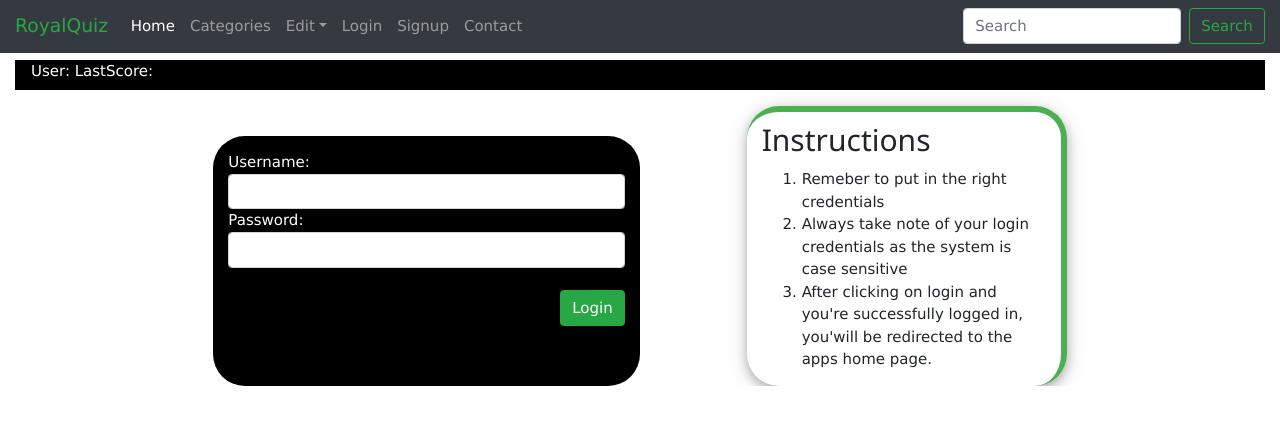
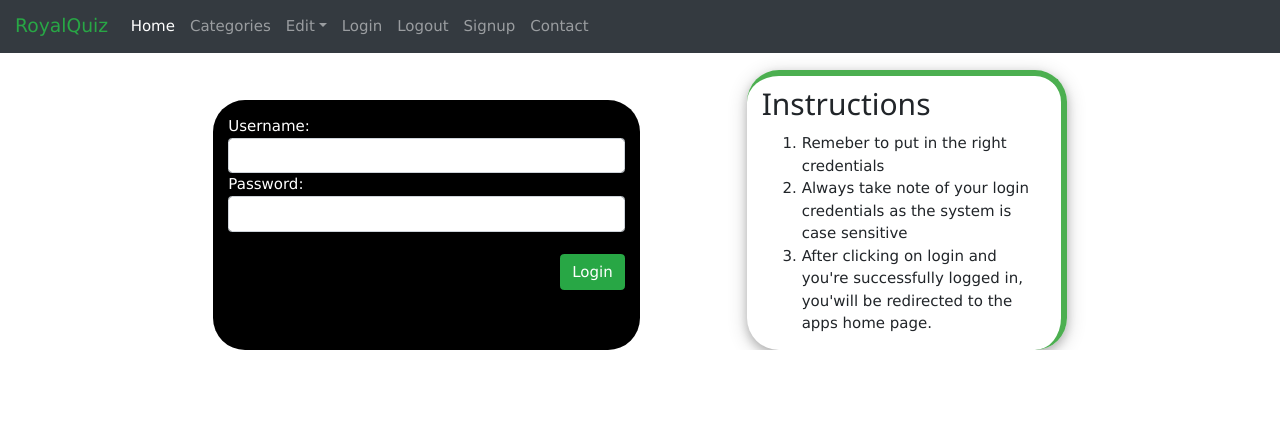
Before and after one commit to royaleagle-dev/royal_quiz, a Django app: page /mlogin/ in a window 1280 px wide. Shown: the top 425 px of the page. Run offline with Django 3.2, Linux system fonts and the light colour scheme; some libraries are stand-ins or nearby versions.

Commit message:
2.0 beta minor bug fixes

```diff
--- a/Royal/settings.py
+++ b/Royal/settings.py
@@ -131,7 +131,7 @@ USE_TZ = True
 
 STATIC_URL = '/static/'
 LOGIN_REDIRECT_URL = '/quiz/'
-LOGIN_URL = '/accounts/login/'
+LOGIN_URL = '/mlogin/'
 
 # Heroku: Update database configuration from $DATABASE_URL.
 import dj_database_url
--- a/quiz/models.py
+++ b/quiz/models.py
@@ -46,7 +46,7 @@ class MyUser(models.Model):
     firstname = models.CharField(max_length = 200)
     lastname = models.CharField(max_length = 200)
     username = models.CharField(max_length = 200)
-    password = models.CharField(max_length = 4)
+    password = models.CharField(max_length = 200)
     email = models.EmailField(max_length = 200)
     added = models.DateTimeField(auto_now_add = True)
     score = models.IntegerField(default = 0)
--- a/quiz/templates/quiz/base.html
+++ b/quiz/templates/quiz/base.html
@@ -51,7 +51,6 @@
         				<a class="nav-link dropdown-toggle" href="#" id="navbarDropdown" role="button" data-toggle="dropdown" aria-haspopup="true" aria-expanded="false">
           				Edit</a>
         				<div class="dropdown-menu" aria-labelledby="navbarDropdown">
-          					<a class="dropdown-item" href="">Questions</a>
                             <a class="dropdown-item" href="{%url 'dashboard'%}">DashBoard</a>
           					<div class="dropdown-divider"></div>
           						<a class="dropdown-item" href="#">Promotions</a>
@@ -63,6 +62,10 @@
       					<li class="nav-item">
         				<a class="nav-link" href="{%url 'mylogin'%}">Login</a>
       					</li>
+                        <li class="nav-item">
+        				<a class="nav-link" href="{%url 'logout'%}">Logout</a>
+      					</li>
+
                 <li class="nav-item">
                 <a class="nav-link" href="{%url 'signup'%}">Signup</a>
                 </li>
@@ -73,12 +76,17 @@
                 <li class="nav-item">
                 <a class="nav-link btn btn-success w3-focus" href="#">{{user.username}}</a>
                 </li>
+
+                <li class="nav-item">
+                <a class="nav-link btn btn-success w3-focus" href="#">RQ = </a>
+                </li>
+
                 {%endif%}
     				</ul>
-    				<form class="form-inline my-2 my-lg-0" action = "">
+    				<!--<form class="form-inline my-2 my-lg-0" action = "">
       					<input class="form-control mr-sm-2" type="search" placeholder="Search" aria-label="Search" id = "search" name = "search">
       					<button class="btn btn-outline-success my-2 my-sm-0" type="submit"  >Search</button>
-    				</form>
+    				</form>-->
   				</div>
 			</nav>
 		</div>
@@ -97,15 +105,15 @@
                             {%block info%}
 
 
-                            <div class = "w3-panel w3-black w3-text-light" style = "height:30px; margin-top:60px;">
+                            <!--<div class = "w3-panel w3-black w3-text-light" style = "height:30px; margin-top:60px;">
                                 <p>User: {%if user.is_authenticated%} <span class = "text-warning">{{user.username}}</span>{%endif%}      LastScore: {%if user.is_authenticated%} <span class = "text-warning">{{USER.last_score}}</span>{%endif%}</p>
-                            </div>
+                            </div>-->
 
                             {%endblock%}
                         </div>
 
 
-                    <div>
+                    <div style = "margin-top: 70px">
                         {%block content%}
                         {%endblock%}
                     </div>
--- a/quiz/templates/quiz/mlogin.html
+++ b/quiz/templates/quiz/mlogin.html
@@ -17,7 +17,7 @@
         <form method = "post" action = "{%url 'login_processor'%}" class = "">
             {%csrf_token%}
             Username: <input type = "text" class = "form-control" name = "username">
-            Password: <input type = "password" class = "form-control" name = "password">
+            Password: <input type = "password" class = "form-control" name = "password" length = "4">
 
             <br>
             <input type = "submit" class = "btn btn-success littleSpaceDown" value = "Login" style = "float:right">
--- a/quiz/views.py
+++ b/quiz/views.py
@@ -169,6 +169,7 @@ def quiz_page(request, pk, subject):
 #work not yet done on this view.
 @login_required
 def mark(request, pk, subject):
+    global question_id_list
     user = User()
 
     question = get_object_or_404(Question, pk = pk)
@@ -177,11 +178,11 @@ def mark(request, pk, subject):
         selected_choice = question.choice_set.get(pk=request.POST['choice'])
     except(KeyError, Choice.DoesNotExist):
         messages.warning(request, 'you do not choose any option')
-        return redirect('index')
+        return redirect ('quiz_page', pk = random.choice(question_id_list), subject = subject)
 
     associated_question = Question.objects.filter(subject__title = subject)
     for items in associated_question:
-        global question_id_list
+        #global question_id_list
         question_id_list.append(items.id)
 
     next_question = random.choice(question_id_list)
@@ -234,7 +235,7 @@ def signup(request):
             user.last_name = form.cleaned_data['lastname']
             user.save()
             messages.success(request, 'User Created Successfully')
-            return redirect('login')
+            return redirect('mlogin')
     else:
         form = SignupForm()
         return render(request, 'registration/signup.html', {'form':form})
```
Also changed, not shown: quiz/migrations/0020_auto_20190816_2212.py (added).
